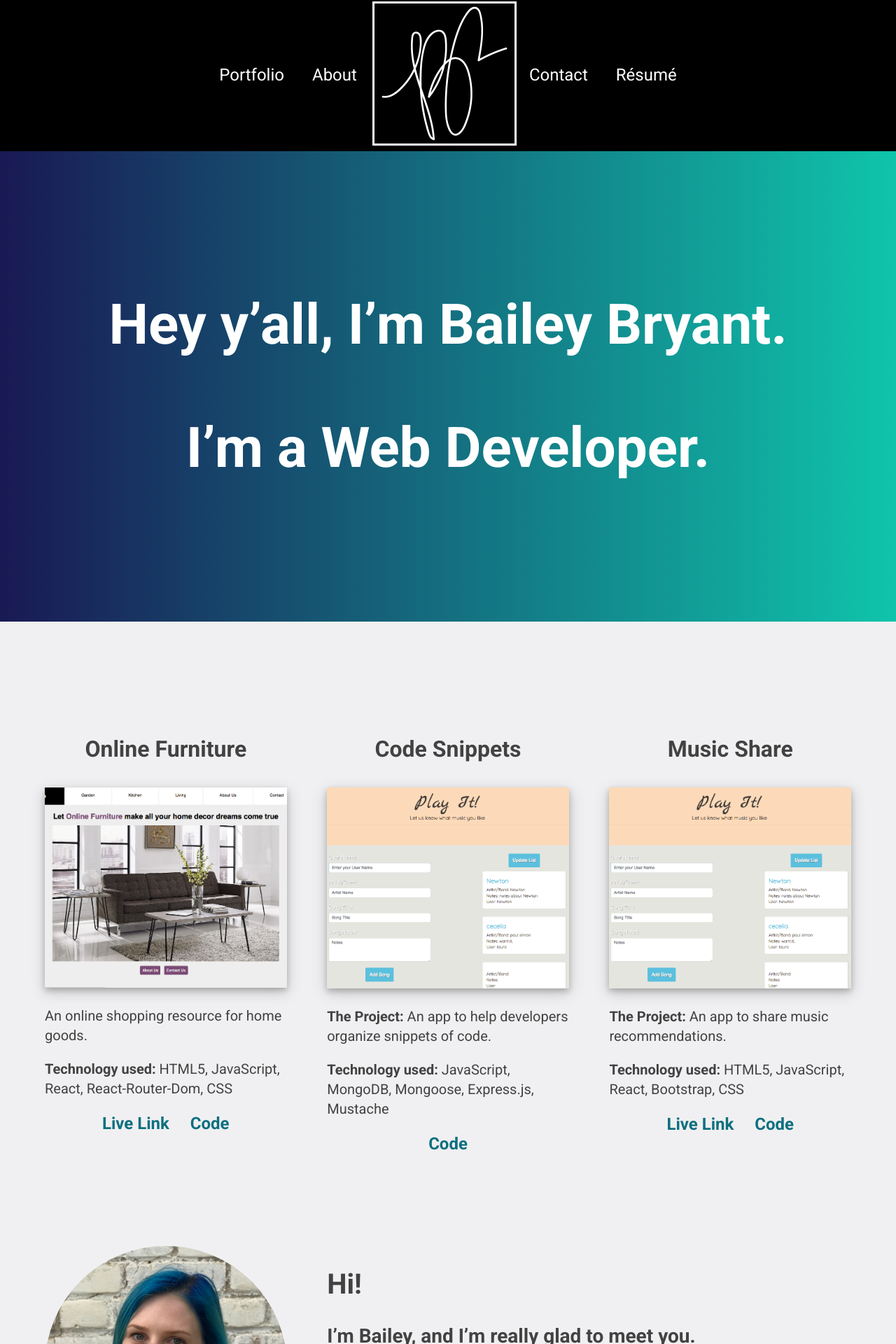
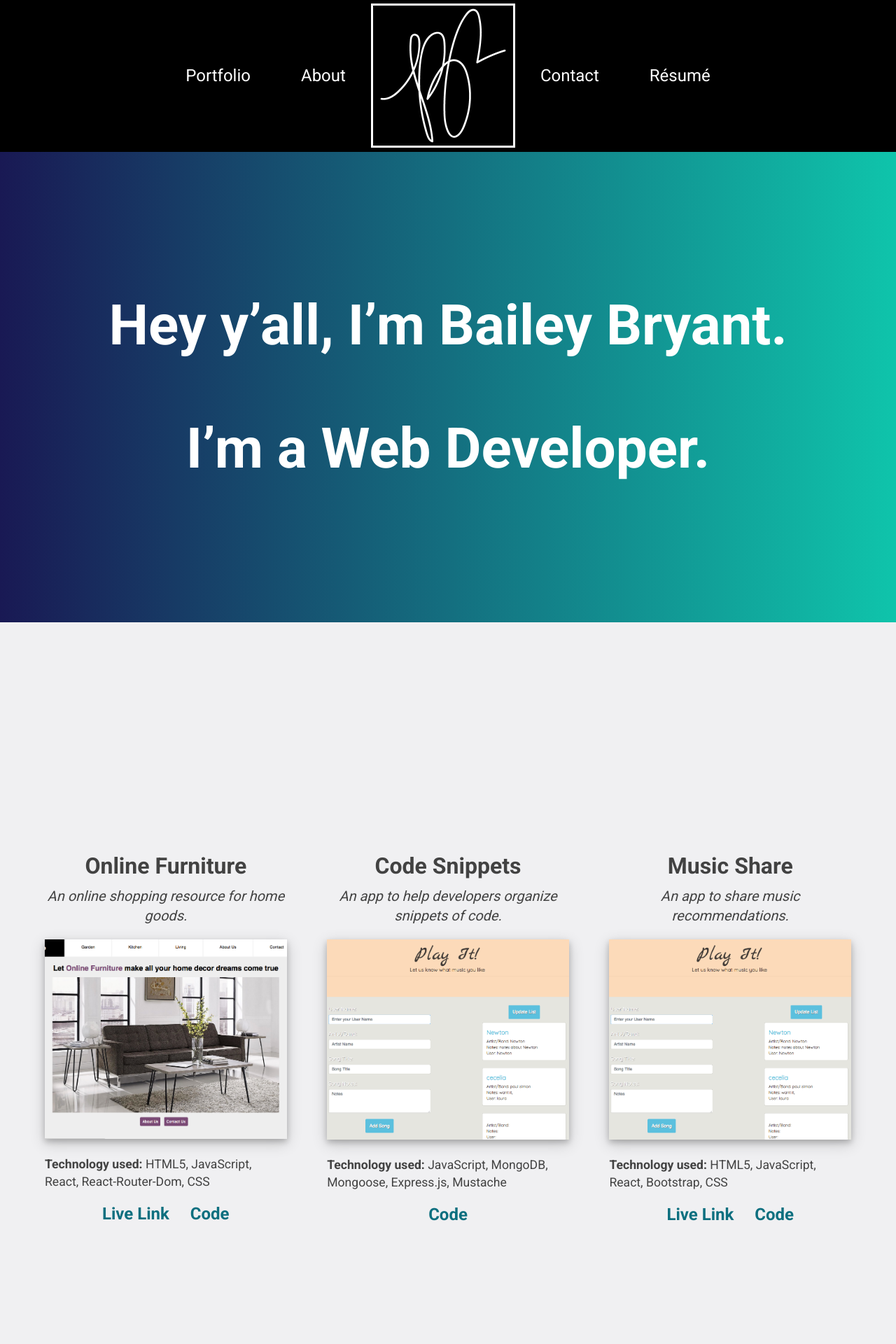
Before and after one commit to bbryant7/BB-Portfolio, a React (Create React App) app: page / in a window 1280 px wide. Shown: the top 1920 px of the page at 70% size. Built offline with nearby package versions, Linux system fonts and the light colour scheme.

Commit message:
change underline on nave bar, add spacing between sections update project layouts

```diff
--- a/public/index.html
+++ b/public/index.html
@@ -9,8 +9,8 @@
       homescreen on Android. See https://developers.google.com/web/fundamentals/engage-and-retain/web-app-manifest/
     -->
     <link href="https://fonts.googleapis.com/css?family=Roboto:400,700" rel="stylesheet">
-    <link rel="manifest" href="%PUBLIC_URL%/manifest.json">
-    <link rel="shortcut icon" href="%PUBLIC_URL%/favicon.ico">
+    <!-- <link rel="manifest" href="%PUBLIC_URL%/manifest.json">
+    <link rel="shortcut icon" href="%PUBLIC_URL%/favicon.ico"> -->
     <!--
       Notice the use of %PUBLIC_URL% in the tags above.
       It will be replaced with the URL of the `public` folder during the build.
@@ -20,12 +20,9 @@
       work correctly both with client-side routing and a non-root public URL.
       Learn how to configure a non-root public URL by running `npm run build`.
     -->
-    <title>React App</title>
+    <title>Bailey Bryant</title>
   </head>
   <body>
-    <noscript>
-      You need to enable JavaScript to run this app.
-    </noscript>
     <div id="root"></div>
     <!--
       This HTML file is a template.
--- a/src/components/Portfolio.js
+++ b/src/components/Portfolio.js
@@ -12,9 +12,9 @@ class Portfolio extends Component {
 
         <div className="project">
           <h3> Online Furniture </h3>
+          <p className="project-info"> An online shopping resource for home goods.</p>
           <img src={Ecom} className="portfolio-image"/>
-          <p> An online shopping resource for home goods.</p>
-          <p> <span className="bold"> Technology used:</span> HTML5, JavaScript, React, React-Router-Dom, CSS</p>
+          <p className="technology"> <span className="bold"> Technology used:</span> HTML5, JavaScript, React, React-Router-Dom, CSS</p>
           <div className="project-links">
             <a href="x"> Live Link </a>
             <a href="https://github.com/bbryant7/e-com-site"> Code</a>
@@ -23,18 +23,18 @@ class Portfolio extends Component {
         </div>
         <div className="project">
           <h3> Code Snippets</h3>
+          <p className="project-info">An app to help developers organize snippets of code. </p>
           <img src={MusicReview}  className="portfolio-image"/>
-          <p><span className="bold"> The Project: </span>An app to help developers organize snippets of code. </p>
-          <p> <span className="bold"> Technology used:</span> JavaScript, MongoDB, Mongoose, Express.js, Mustache </p>
+          <p className="technology"> <span className="bold"> Technology used:</span> JavaScript, MongoDB, Mongoose, Express.js, Mustache </p>
           <div className="project-links">
             <a href="https://github.com/bbryant7/Code-Snippet-App"> Code</a>
           </div>
         </div>
         <div className="project">
           <h3> Music Share </h3>
+          <p className="project-info"> An app to share music recommendations.</p>
           <img src={MusicReview} className="portfolio-image"/>
-          <p> <span className="bold"> The Project: </span> An app to share music recommendations.</p>
-          <p> <span className="bold"> Technology used:</span> HTML5, JavaScript, React, Bootstrap, CSS  </p>
+          <p className="technology"> <span className="bold"> Technology used:</span> HTML5, JavaScript, React, Bootstrap, CSS  </p>
           <div className="project-links">
             <a href="https://bbryant7.github.io/Music-Review/"> Live Link </a>
             <a href="https://github.com/bbryant7/Music-Review"> Code</a>
--- a/src/styles/index.css
+++ b/src/styles/index.css
@@ -36,26 +36,26 @@ body {
   justify-content: center;
   align-items: center;
 }
+
 .logo {
 border: 1px solid white;
-margin: 1%;
+margin-top: 5px;
 width: 75px;
 height: 75px;
 }
 
 .nav-link {
   text-decoration: none;
-  padding: .5em;
+  margin: 1.5em;
   color: white;
-
 }
 
-.nav-link a{
-  padding-top: 50%;
+.navbar a{
+  padding: 0;
 }
 
 .nav-link:hover {
-  text-decoration: underline;
+  border-bottom: 1px solid #0D6F7F;
   color: #0D6F7F;
 }
 
@@ -64,13 +64,15 @@ height: 75px;
 }
 #portfolio {
   margin: 5%;
-  margin-top: 10%;
-
+  margin-top: 20%;
 
 }
 
 #portfolio h3{
   text-align: center;
+  margin-top: 20%;
+  font-size: 1.5em;
+  margin-bottom: .2em;
 }
 
 .project{
@@ -81,6 +83,16 @@ height: 75px;
 .portfolio-image{
    box-shadow: 0 4px 8px 0 rgba(0, 0, 0, 0.2), 0 6px 20px 0 rgba(0, 0, 0, 0.19);
    max-width: 100%;
+}
+
+.project-info {
+  font-style: italic;
+  text-align: center;
+  margin-top: 0;
+}
+
+.technology {
+  font-size: 1.1em;
 }
 
 .bold {
@@ -99,12 +111,12 @@ height: 75px;
 }
 
 .project-links a:hover{
-  color: #191954;
+  color: #069794;
 }
 
 #about-page{
   margin: 5%;
-  margin-top: 10%;
+  margin-top: 20%;
   display:flex;
   text-align: left;
   flex-direction: column;
@@ -186,14 +198,6 @@ footer {
 
   }
 
-  .project {
-    width: 90%;
-  }
-
-  .portfolio-image {
-    width: 100%;
-    align-content: center;
-  }
 
   #portfolio h3{
     font-size: 2em;
```
